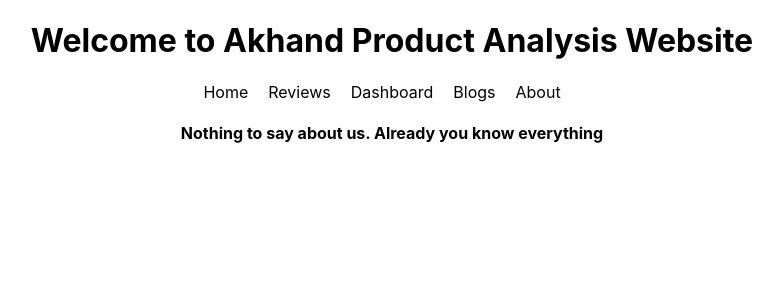
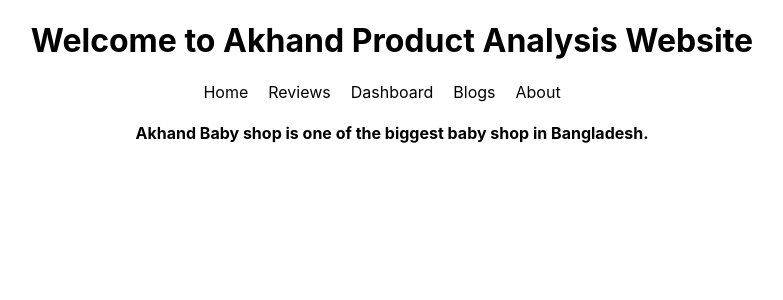
Before and after one commit to Saiyadul77/akhand-baby-shop-client, a React (Create React App) app: page /about in a window 1280 px wide. Shown: the top 300 px of the page, without its empty margins (248-1031 px from the left). Built offline with nearby package versions, Linux system fonts and the light colour scheme.

Commit message:
updated about us

```diff
--- a/src/components/About/About.js
+++ b/src/components/About/About.js
@@ -3,7 +3,7 @@
 const About = () => {
     return (
         <div>
-            <h4>Nothing to say about us. Already you know everything</h4>
+            <h4>Akhand Baby shop is one of the biggest baby shop in Bangladesh.</h4>
         </div>
     );
 };
```
